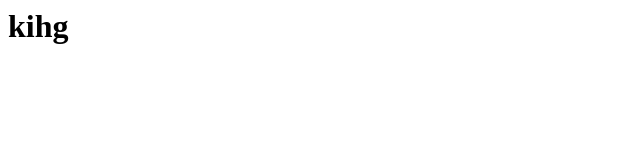
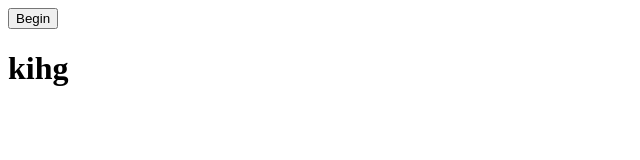
Before and after one commit to zolboo-oss/MysteryGame, a plain HTML site: page index.html in a window 1280 px wide. Shown: the whole page, without its empty margins (0-640 px from the left). Drawn offline with Linux system fonts and the light colour scheme.

Commit message:
Add files via upload

```diff
--- a/index.html
+++ b/index.html
@@ -1,4 +1,5 @@
 <body>
+    <a href="MainRoom.html"><button>Begin</button></a>
     <h1>kihg<h1>
     <script src="game.js"></script>
 </body>
```
